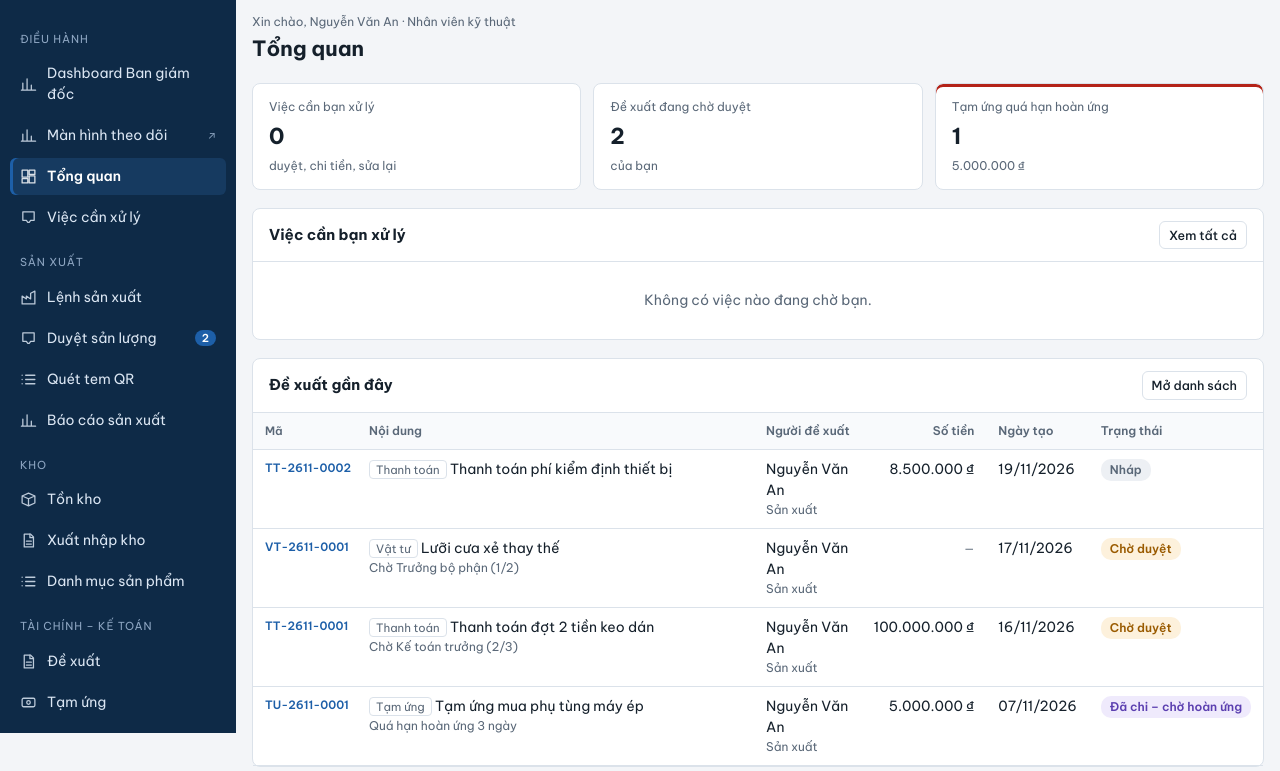
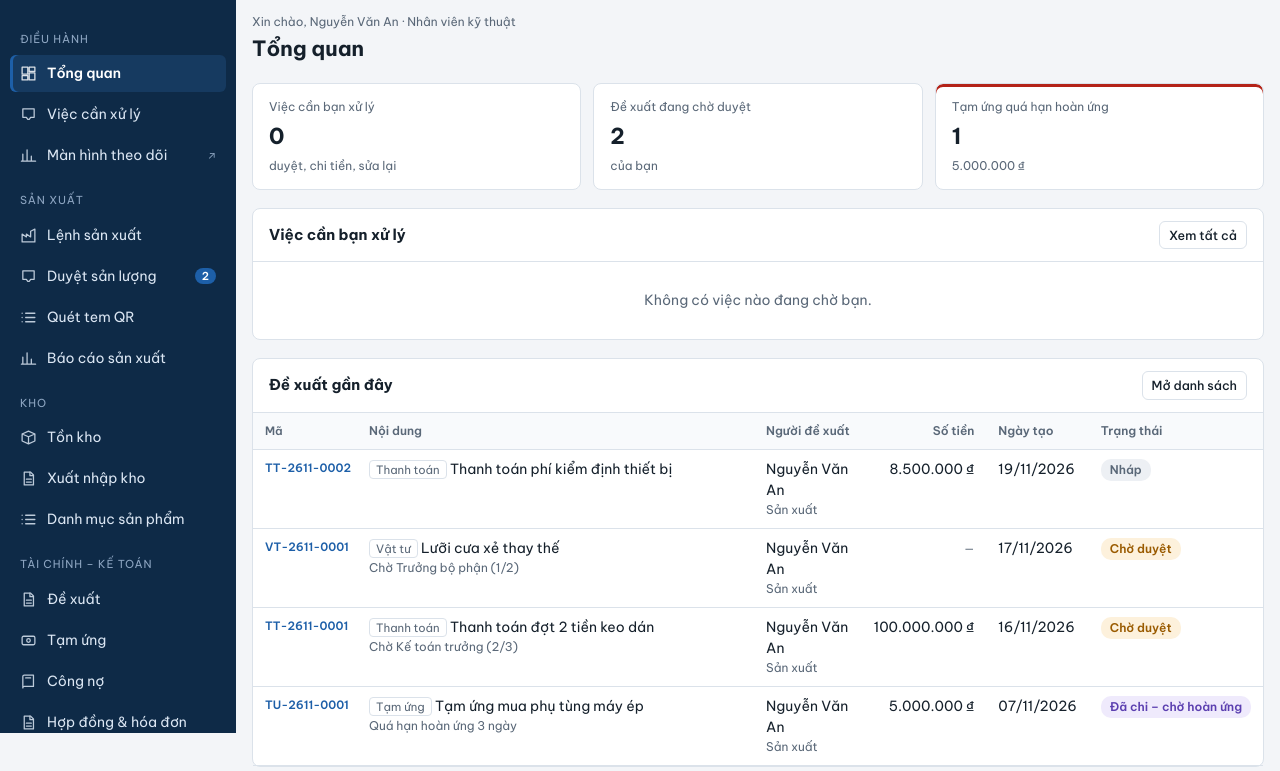
Before and after one commit to xuanhuongnguyenk19-ship-it/huongcd, a plain HTML site: page index.html in a window 1280 px wide. Shown: the part 67-838 px from the top of the page. Drawn offline with Linux system fonts and the light colour scheme.

Commit message:
Bản demo: bỏ mục Dashboard Ban giám đốc ở menu, Tổng quan lên đầu
Co-Authored-By: Claude Opus 5.5 <noreply@anthropic.com>

```diff
--- a/index.html
+++ b/index.html
@@ -577,10 +577,9 @@ function renderSide(){
   $('#side').innerHTML=`
     <div class="brand"><div class="brand-mark">TĐ</div><div><b>Tín Đức ERP</b><small>LVL · Plywood</small></div></div>
     <div class="nav-group">Điều hành</div>
-    ${item('bi','Dashboard Ban giám đốc','chart')}
-    <button class="nav" data-act="wallOpen">${ico('chart')}<span>Màn hình theo dõi</span><span class="later">↗</span></button>
     ${item('dash','Tổng quan','dash')}
     ${item('inbox','Việc cần xử lý','inbox',n?`<span class="badge">${n}</span>`:'')}
+    <button class="nav" data-act="wallOpen">${ico('chart')}<span>Màn hình theo dõi</span><span class="later">↗</span></button>
     <div class="nav-group">Sản xuất</div>
     ${item('prod','Lệnh sản xuất','factory')}
     ${item('review','Duyệt sản lượng','inbox',nRev?`<span class="badge">${nRev}</span>`:'')}
@@ -2728,7 +2727,7 @@ function renderWall(){wallAt=new Date().toLocaleTimeString('vi-VN');
     <div class="actions"><button class="btn" data-act="wallFull">⛶ Toàn màn hình</button><button class="btn" data-act="wallExit">← Về hệ thống</button></div></div>${renderBI()}</div>`;}
 Object.assign(A,{
   wallOpen:()=>{if(!isRole('gd','admin','ktt','tbp','qd','hc')){toast('Chỉ Ban giám đốc và trưởng các bộ phận xem được dashboard.');return;}closeModal();location.hash='dashboard';},
-  wallExit:()=>{try{if(document.fullscreenElement)document.exitFullscreen();}catch(e){}ui.view='bi';location.hash='';},
+  wallExit:()=>{try{if(document.fullscreenElement)document.exitFullscreen();}catch(e){}ui.view='dash';location.hash='';},
   wallFull:()=>{try{document.fullscreenElement?document.exitFullscreen():document.documentElement.requestFullscreen();}catch(e){toast('Trình duyệt không cho bật toàn màn hình, hãy bấm F11.');}}
 });
 setInterval(()=>{if(location.hash==='#dashboard'&&!$('#modalRoot').innerHTML){load();render();}},60000);
```
